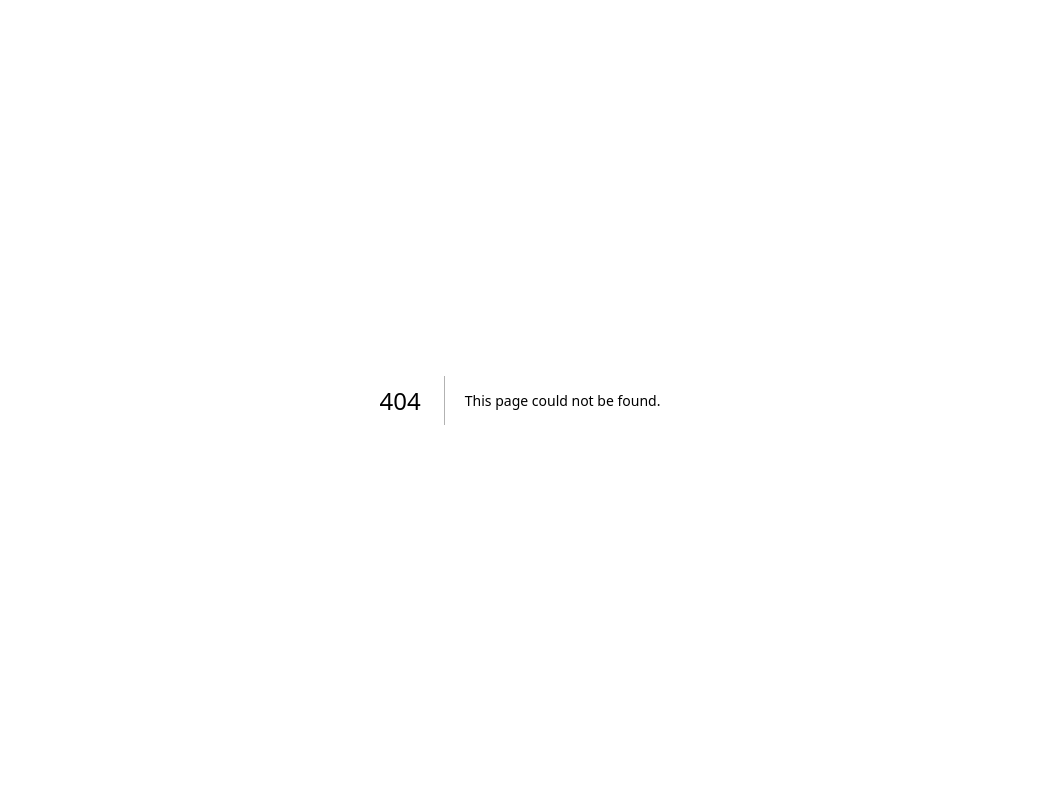
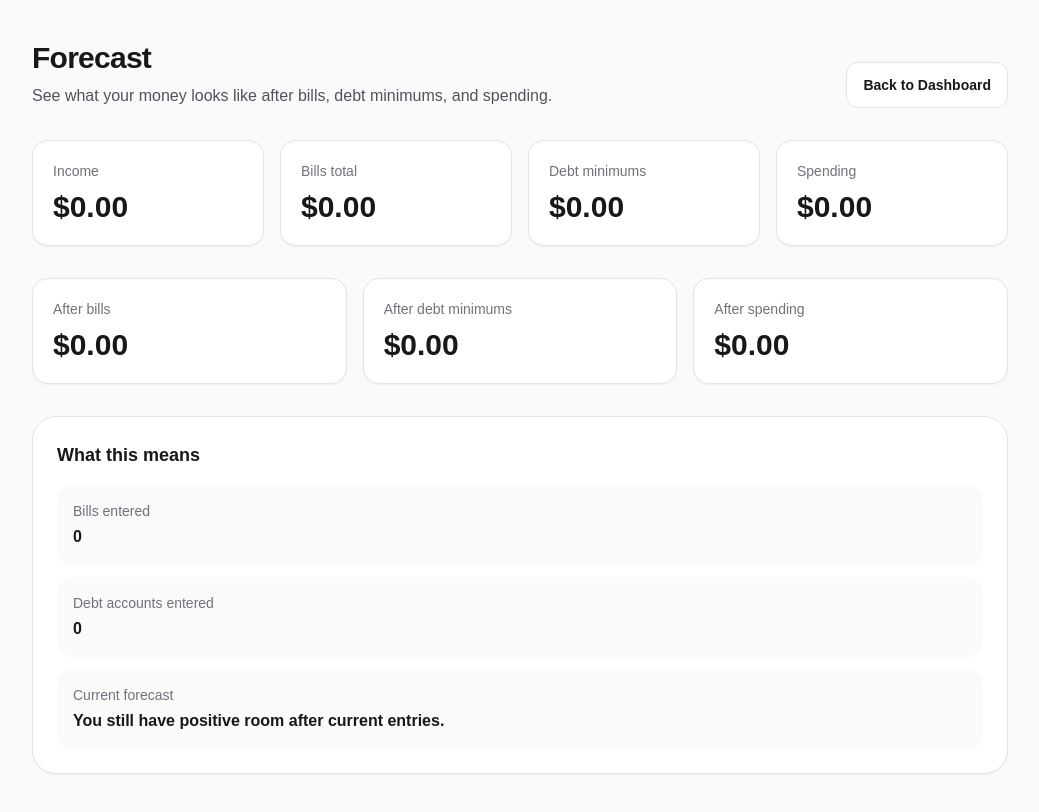
Before and after one commit to KristineMK72/money-control-saas, a Next.js app: page /forecast in a window 1280 px wide. Before the commit this address had no page. Shown: the whole page, without its empty margins (120-1159 px from the left). Built offline with nearby package versions, Linux system fonts and the light colour scheme.

Commit message:
Create page.tsx

```diff
--- /dev/null
+++ b/app/forecast/page.tsx
@@ -0,0 +1,101 @@
+"use client";
+
+import { useMoneyStore } from "@/lib/money/store";
+
+export default function ForecastPage() {
+  const { totals, buckets, debts } = useMoneyStore();
+
+  const billsTotal = buckets.reduce((sum, b) => sum + b.target, 0);
+  const availableAfterBills = totals.income - billsTotal;
+  const availableAfterDebtMinimums = availableAfterBills - totals.debtMinimums;
+  const availableAfterSpending = availableAfterDebtMinimums - totals.spending;
+
+  return (
+    <main className="min-h-screen bg-zinc-50 text-zinc-900">
+      <div className="mx-auto max-w-5xl px-6 py-10">
+        <div className="flex flex-col gap-3 md:flex-row md:items-end md:justify-between">
+          <div>
+            <h1 className="text-3xl font-black tracking-tight">Forecast</h1>
+            <p className="mt-2 text-zinc-600">
+              See what your money looks like after bills, debt minimums, and spending.
+            </p>
+          </div>
+
+          <a
+            href="/dashboard"
+            className="rounded-xl border border-zinc-200 bg-white px-4 py-3 text-sm font-semibold hover:bg-zinc-100"
+          >
+            Back to Dashboard
+          </a>
+        </div>
+
+        <div className="mt-8 grid gap-4 md:grid-cols-2 lg:grid-cols-4">
+          <div className="rounded-2xl border border-zinc-200 bg-white p-5 shadow-sm">
+            <div className="text-sm text-zinc-500">Income</div>
+            <div className="mt-2 text-3xl font-black">${totals.income.toFixed(2)}</div>
+          </div>
+
+          <div className="rounded-2xl border border-zinc-200 bg-white p-5 shadow-sm">
+            <div className="text-sm text-zinc-500">Bills total</div>
+            <div className="mt-2 text-3xl font-black">${billsTotal.toFixed(2)}</div>
+          </div>
+
+          <div className="rounded-2xl border border-zinc-200 bg-white p-5 shadow-sm">
+            <div className="text-sm text-zinc-500">Debt minimums</div>
+            <div className="mt-2 text-3xl font-black">${totals.debtMinimums.toFixed(2)}</div>
+          </div>
+
+          <div className="rounded-2xl border border-zinc-200 bg-white p-5 shadow-sm">
+            <div className="text-sm text-zinc-500">Spending</div>
+            <div className="mt-2 text-3xl font-black">${totals.spending.toFixed(2)}</div>
+          </div>
+        </div>
+
+        <div className="mt-8 grid gap-4 md:grid-cols-3">
+          <div className="rounded-2xl border border-zinc-200 bg-white p-5 shadow-sm">
+            <div className="text-sm text-zinc-500">After bills</div>
+            <div className="mt-2 text-3xl font-black">
+              ${availableAfterBills.toFixed(2)}
+            </div>
+          </div>
+
+          <div className="rounded-2xl border border-zinc-200 bg-white p-5 shadow-sm">
+            <div className="text-sm text-zinc-500">After debt minimums</div>
+            <div className="mt-2 text-3xl font-black">
+              ${availableAfterDebtMinimums.toFixed(2)}
+            </div>
+          </div>
+
+          <div className="rounded-2xl border border-zinc-200 bg-white p-5 shadow-sm">
+            <div className="text-sm text-zinc-500">After spending</div>
+            <div className="mt-2 text-3xl font-black">
+              ${availableAfterSpending.toFixed(2)}
+            </div>
+          </div>
+        </div>
+
+        <div className="mt-8 rounded-3xl border border-zinc-200 bg-white p-6 shadow-sm">
+          <h2 className="text-lg font-bold">What this means</h2>
+          <div className="mt-4 grid gap-3">
+            <div className="rounded-2xl bg-zinc-50 p-4">
+              <div className="text-sm text-zinc-500">Bills entered</div>
+              <div className="mt-1 font-semibold">{buckets.length}</div>
+            </div>
+            <div className="rounded-2xl bg-zinc-50 p-4">
+              <div className="text-sm text-zinc-500">Debt accounts entered</div>
+              <div className="mt-1 font-semibold">{debts.length}</div>
+            </div>
+            <div className="rounded-2xl bg-zinc-50 p-4">
+              <div className="text-sm text-zinc-500">Current forecast</div>
+              <div className="mt-1 font-semibold">
+                {availableAfterSpending >= 0
+                  ? "You still have positive room after current entries."
+                  : "You are projected short based on current entries."}
+              </div>
+            </div>
+          </div>
+        </div>
+      </div>
+    </main>
+  );
+}
```
